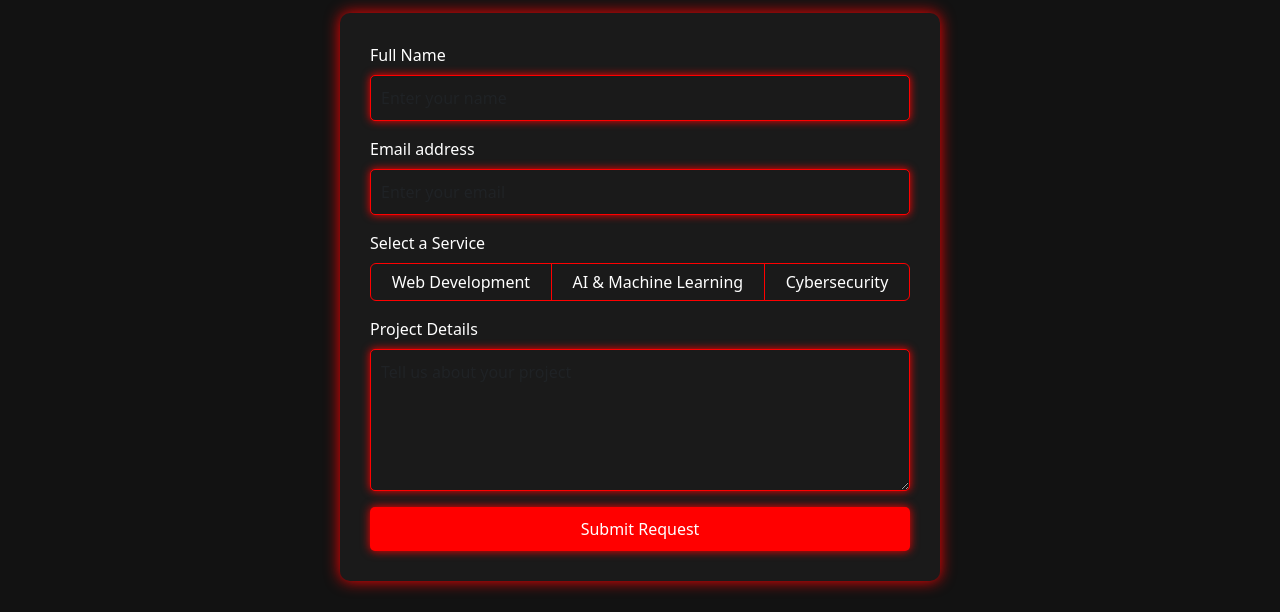
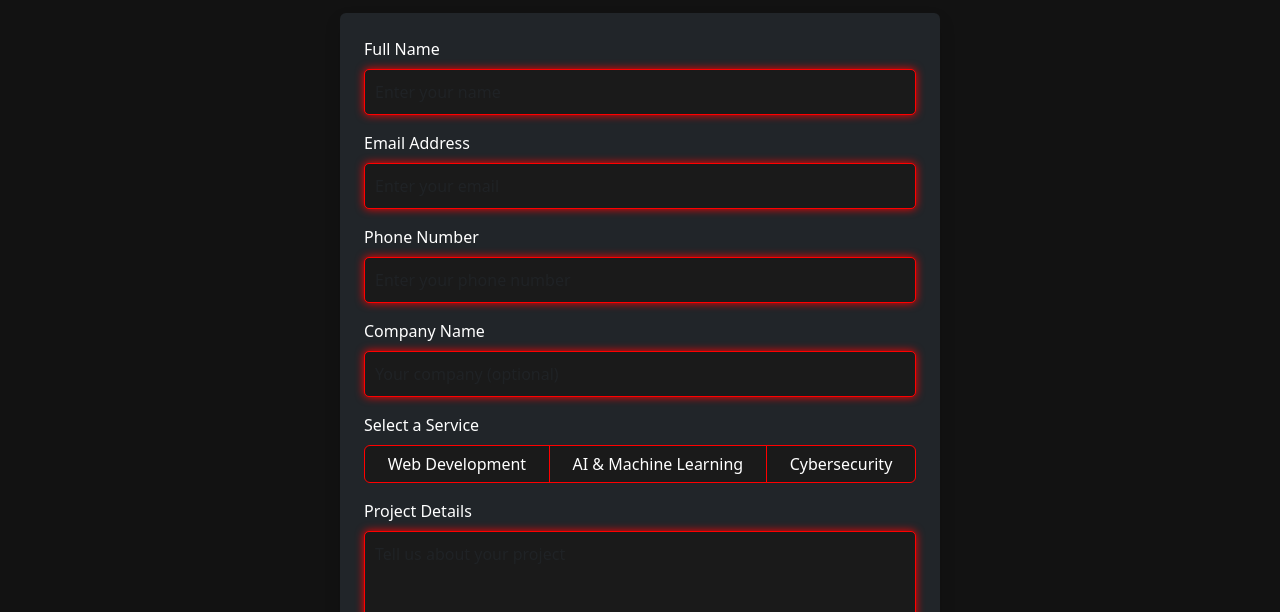
Before and after one commit to RaoufMadaniw/R-cybertech-website, a plain HTML site: page contact.html in a window 1280 px wide. Shown: the part 188-800 px from the top of the page. Drawn offline with nearby package versions, Linux system fonts and the light colour scheme.

Commit message:
Update contact.html

```diff
--- a/contact.html
+++ b/contact.html
@@ -16,15 +16,30 @@
         <h1 class="text-center mt-5">Get in Touch</h1>
         <p class="text-center">Have a project in mind? Fill out the form and let's talk!</p>
 
-        <div class="contact-box">
+        <div class="contact-box p-4 bg-dark text-white rounded shadow">
             <form class="contact-form">
+                <!-- Full Name -->
                 <div class="mb-3">
                     <label for="name" class="form-label">Full Name</label>
-                    <input type="text" class="form-control" id="name" placeholder="Enter your name">
+                    <input type="text" class="form-control" id="name" placeholder="Enter your name" required>
                 </div>
+
+                <!-- Email Address -->
                 <div class="mb-3">
-                    <label for="email" class="form-label">Email address</label>
-                    <input type="email" class="form-control" id="email" placeholder="Enter your email">
+                    <label for="email" class="form-label">Email Address</label>
+                    <input type="email" class="form-control" id="email" placeholder="Enter your email" required>
+                </div>
+
+                <!-- Phone Number -->
+                <div class="mb-3">
+                    <label for="phone" class="form-label">Phone Number</label>
+                    <input type="tel" class="form-control" id="phone" placeholder="Enter your phone number">
+                </div>
+
+                <!-- Company Name -->
+                <div class="mb-3">
+                    <label for="company" class="form-label">Company Name</label>
+                    <input type="text" class="form-control" id="company" placeholder="Your company (optional)">
                 </div>
 
                 <!-- Service Selection with Toggle Effect -->
@@ -37,11 +52,13 @@
                     </div>
                 </div>
 
+                <!-- Message Box -->
                 <div class="mb-3">
                     <label for="message" class="form-label">Project Details</label>
-                    <textarea class="form-control" id="message" rows="5" placeholder="Tell us about your project"></textarea>
+                    <textarea class="form-control" id="message" rows="5" placeholder="Tell us about your project" required></textarea>
                 </div>
 
+                <!-- Submit Button -->
                 <button type="submit" class="btn btn-danger w-100">Submit Request</button>
             </form>
         </div>
@@ -51,7 +68,7 @@
         © 2025 R-CyberTech. All rights reserved.
     </footer>
 
-    <!-- Fix Navbar Toggling -->
+    <!-- Bootstrap JS (Ensures navbar toggle and form behavior works) -->
     <script src="https://cdn.jsdelivr.net/npm/bootstrap@5.3.0/dist/js/bootstrap.bundle.min.js"></script>
 
     <script>
```
